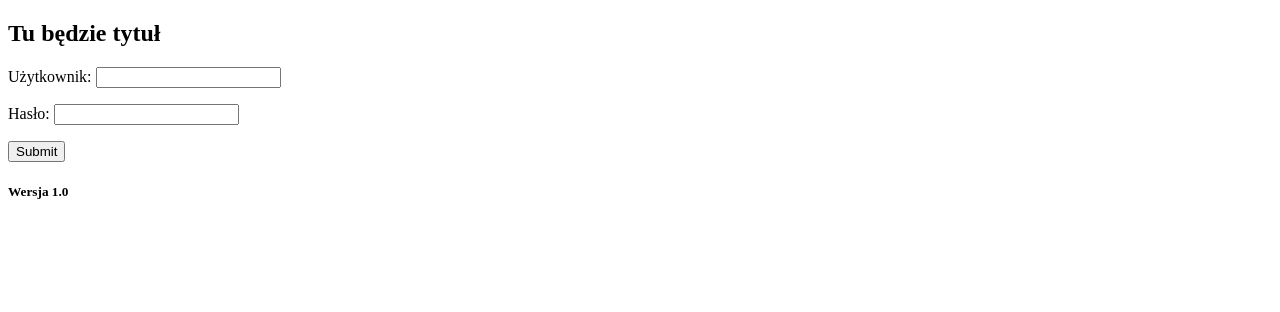
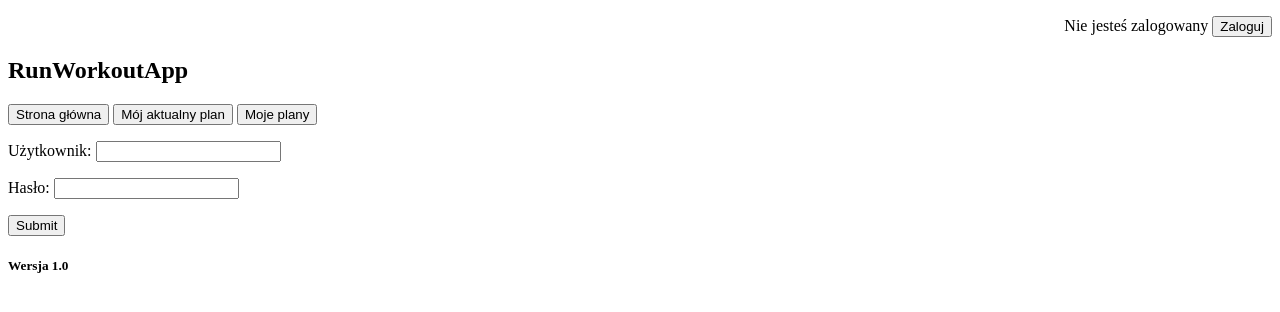
Before and after one commit to Gribek/Final_Project, a Django app: page /login in a window 1280 px wide. Shown: the top 312 px of the page. Run offline with Django 3.2, Linux system fonts and the light colour scheme.

Commit message:
Dodałem widok głowny z kilkoma linkami.

```diff
--- a/RunScheduleApp/templates/RunScheduleApp/base.html
+++ b/RunScheduleApp/templates/RunScheduleApp/base.html
@@ -6,7 +6,19 @@
     </head>
         <body>
         {% block header %}
-            <h2>Tu będzie tytuł</h2>
+            <div style="text-align: right">
+                 {% if request.user.is_authenticated %}
+                    Witaj, {{ request.user.username }} <a href="/logout"><button>Wyloguj</button></a>
+                {% else %}
+                    <p>Nie jesteś zalogowany <a href="/login"><button>Zaloguj</button></a></p>
+                {% endif %}
+            </div>
+            <h2>RunWorkoutApp</h2>
+            <div>
+                <a href="/"><button>Strona główna</button></a>
+                <a href="/workout"><button>Mój aktualny plan</button></a>
+                <a href="/"><button>Moje plany</button></a>
+            </div>
         {% endblock %}
         {% block content %}
 
--- a/RunScheduleApp/views.py
+++ b/RunScheduleApp/views.py
@@ -10,7 +10,9 @@ from RunScheduleApp.forms import *
 
 
 # Create your views here.
-
+class MainPageView(View):
+    def get(self, request):
+        return render(request, "RunScheduleApp/main_page.html")
 
 def get_user(request):
     current_user = request.user
--- a/RunSchedules/urls.py
+++ b/RunSchedules/urls.py
@@ -20,7 +20,7 @@ from RunScheduleApp.views import *
 
 urlpatterns = [
     path('admin/', admin.site.urls),
-    # url(r'^check_user/', get_user),
+    url(r'^$', MainPageView.as_view()),
     url(r'^workout/', CurrentWorkoutPlanView.as_view()),
     url(r'^workout_plan_add/', WorkoutPlanAdd.as_view()),
     # url(r'^current_workout_plan/', CurrentWorkoutPlanView.as_view()),
```
Also changed, not shown: RunScheduleApp/templates/RunScheduleApp/current_workout_plan.html (+5 -4 lines), RunScheduleApp/templates/RunScheduleApp/main_page.html (added, +9 -0 lines).
